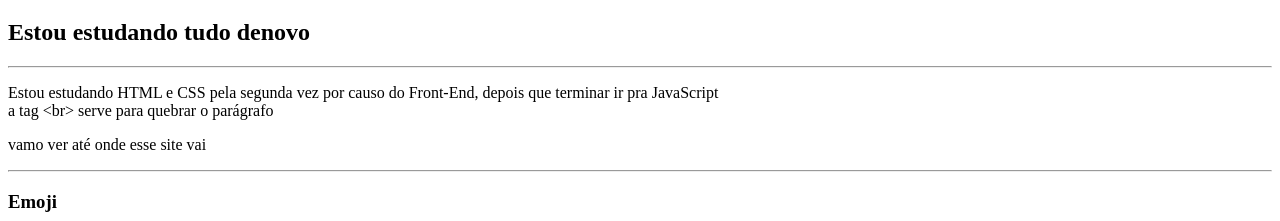
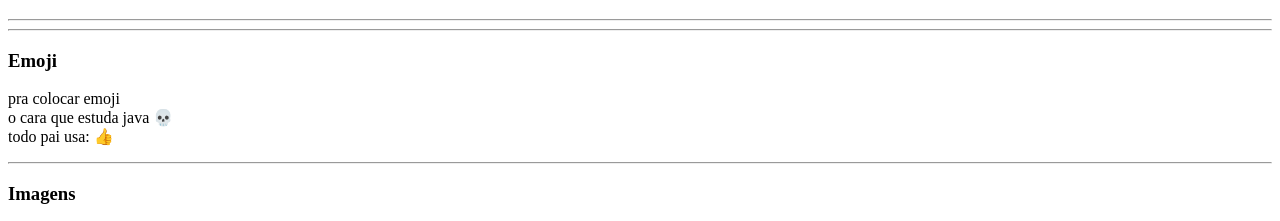
Before and after one commit to luisz19/weather-forecast, a plain HTML site: page index.html in a window 1280 px wide. Shown: the part 61-282 px from the top of the page. Drawn offline with Linux system fonts and the light colour scheme.

Commit message:
index.html

```diff
--- a/index.html
+++ b/index.html
@@ -9,10 +9,7 @@
 </head>
 <body>
     <h1>Curso de HTML e CSS</h1> <!--Título nível 1-->
-    <h2> Estou estudando tudo denovo</h2>
     <hr> <!--linha horizontal-->
-    <p>Estou estudando HTML e CSS pela segunda vez por causo do Front-End, depois que terminar ir pra JavaScript <br> a tag &lt;br&gt; serve para quebrar o parágrafo </p> <!--less than e greater than-->
-    <p>vamo ver até onde esse site vai</p>
 
     <hr>
 
```
